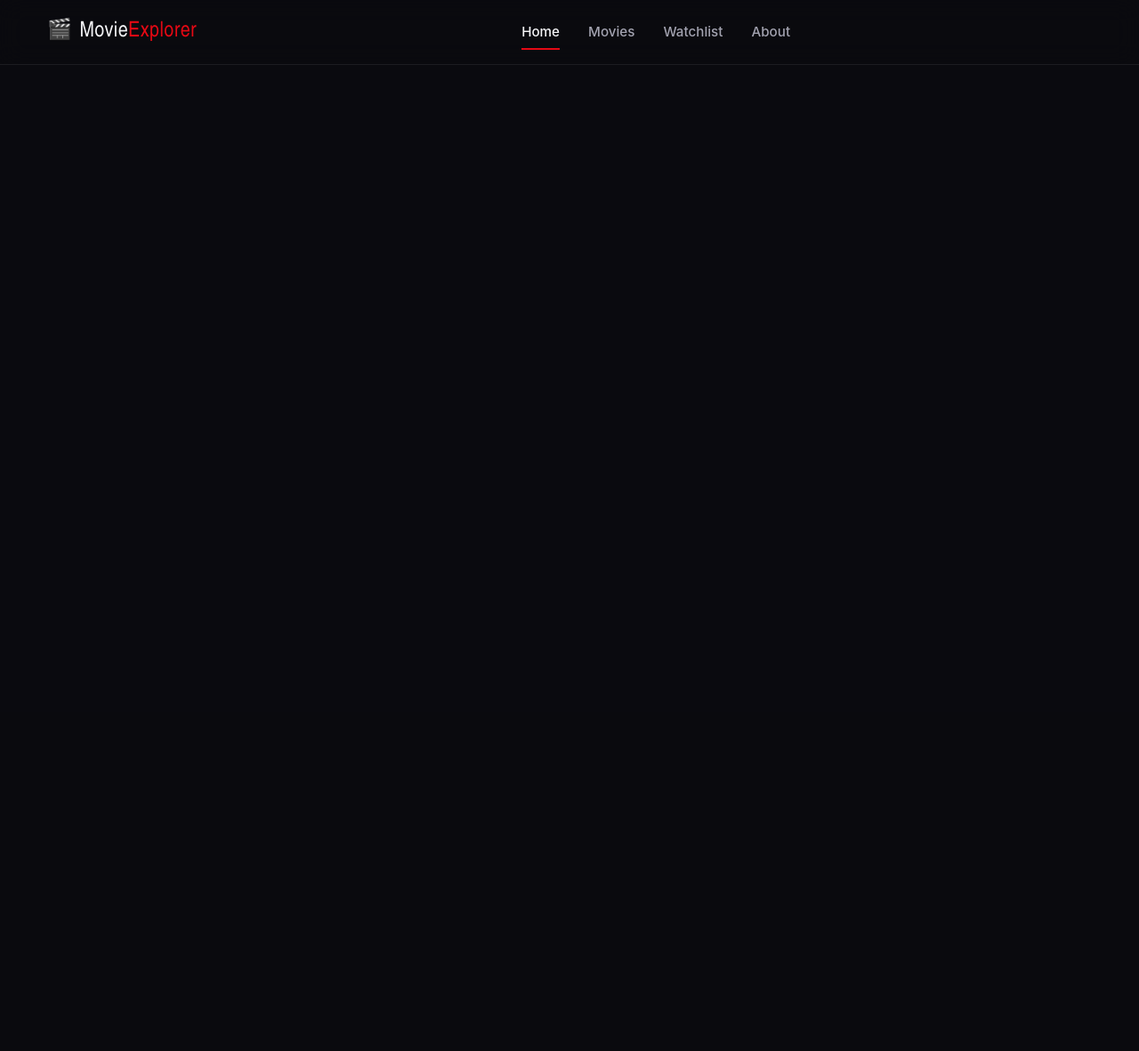
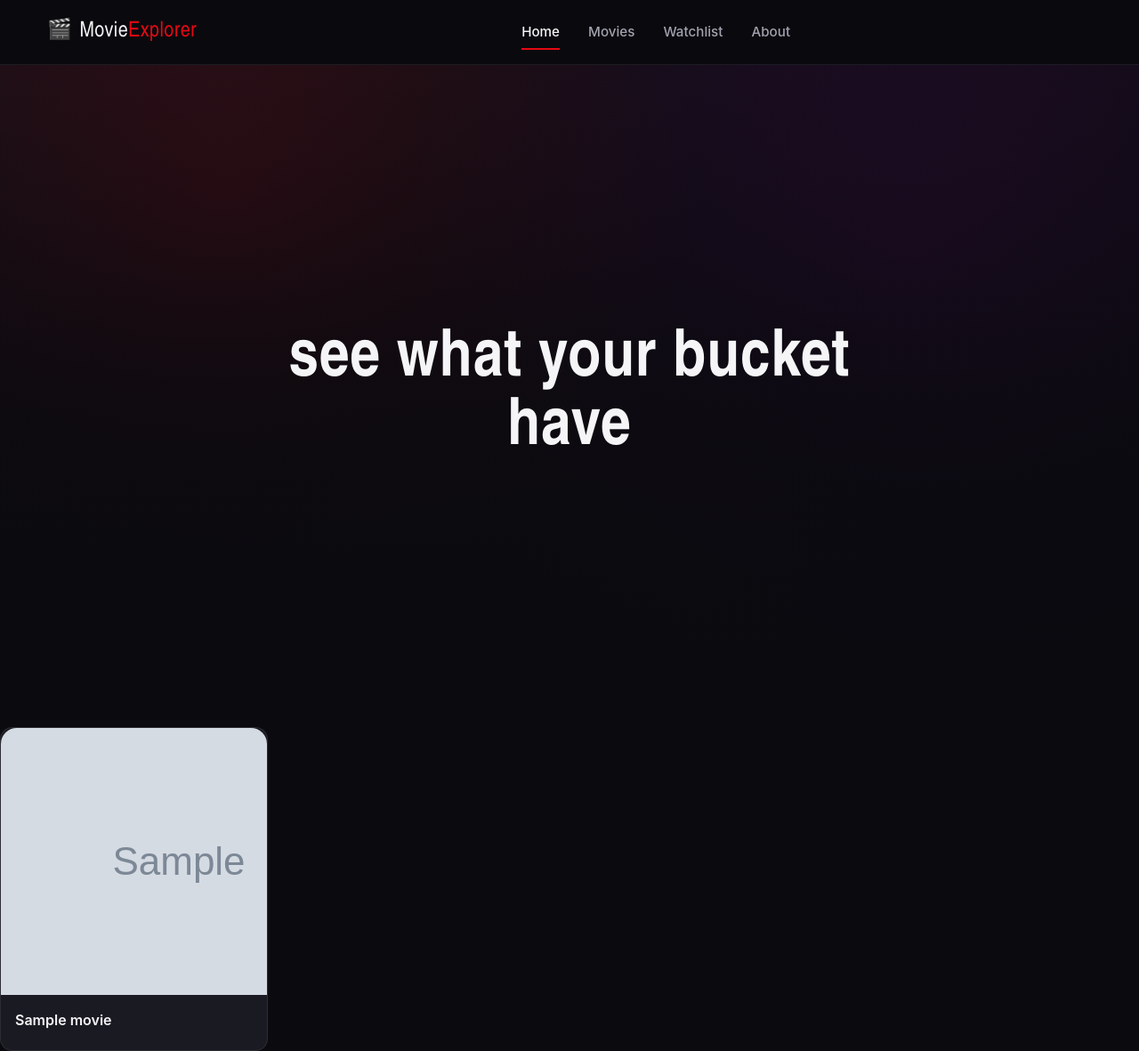
Before and after one commit to parthmalhotra-tech/movie-explorer, a FastAPI app: template templates/watchlist.html in a window 1280 px wide. Shown: the whole page at 89% size. Before the commit the page ends 73 px from the top, so only its background shows below. Run offline with FastAPI, Linux system fonts and the light colour scheme; the template is opened without the code that fills it: most values are stand-ins (such as "Sample title", 1, 10 or a date in 2020); grey boxes marked "Sample" are stand-in pictures.

Commit message:
watchlist almost completed

```diff
--- a/app.py
+++ b/app.py
@@ -147,8 +147,9 @@ def watchlist(req:Request):
      if user_id is None:
           return {"please login first"}
      else:
-          movie=db.query(Watchlist).filter(Watchlist.user_id==user_id).first()
-          return templates.TemplateResponse("watchlist.html",{"request":req,})
+          movie=db.query(Watchlist).filter(Watchlist.user_id==user_id).all()
+
+          return templates.TemplateResponse("watchlist.html",{"request":req,"movie":movie})
 
 if __name__=="__main__":
      uvicorn.run("app:app",host="127.0.0.1",port=8000,reload=True)
--- a/templates/watchlist.html
+++ b/templates/watchlist.html
@@ -6,17 +6,47 @@
   <title>Movie Explorer </title>
   <link rel="stylesheet" href="/static/css/main_page.css" />
 </head>
-<body>
+<body >
   <header class="navbar">
     <div class="navbar__inner">
-      <a href="#" class="logo">
+      <a href="/" class="logo">
         <span class="logo__icon">🎬</span>
         <span class="logo__text">Movie<span class="logo__accent">Explorer</span></span>
       </a>
 
       <nav class="nav-links" aria-label="Primary navigation">
-        <a href="#" class="nav-links__item is-active">Home</a>
+        <a href="/" class="nav-links__item is-active">Home</a>
         <a href="#trending" class="nav-links__item">Movies</a>
         <a href="/watchlist" class="nav-links__item">Watchlist</a>
-        <a href="#footer" class="nav-links__item">About</a>
+        <a href="/" class="nav-links__item">About</a>
+
       </nav>
+      </div>
+      </header>
+<div class="hero">
+     <div class="hero__overlay"></div>
+
+      <div class="hero__content">
+        <h1 class="hero__title" style="margin: 0; padding: 0;">see what your bucket have</h1>
+
+      </div>
+</div>
+      <section class="movie_poster_details" id="trending">
+    {%for movie in movie%}
+    <article class="movie-card" >
+
+    <div  class="movie-card__poster">
+        <img src="{{ movie.poster }}" alt="{{ movie.title }}">
+    </div>
+
+    <a href="/movie/{{ movie.title }}">
+        <div class="movie-card__info">
+            <h3 class="movie-card__title">{{ movie.title }}</h3>
+
+        </div>
+    </a>
+    </article>
+
+{%endfor%}
+</section>
+</body>
```
Also changed, not shown: movie_explorer_database.db.
